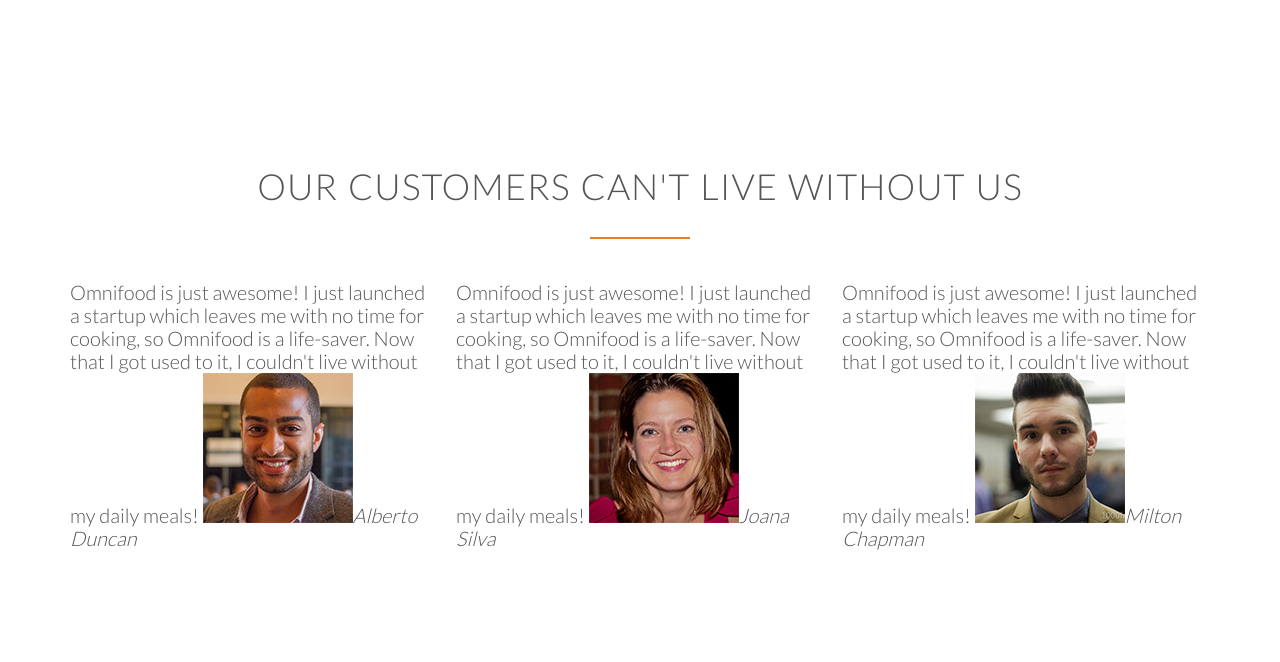
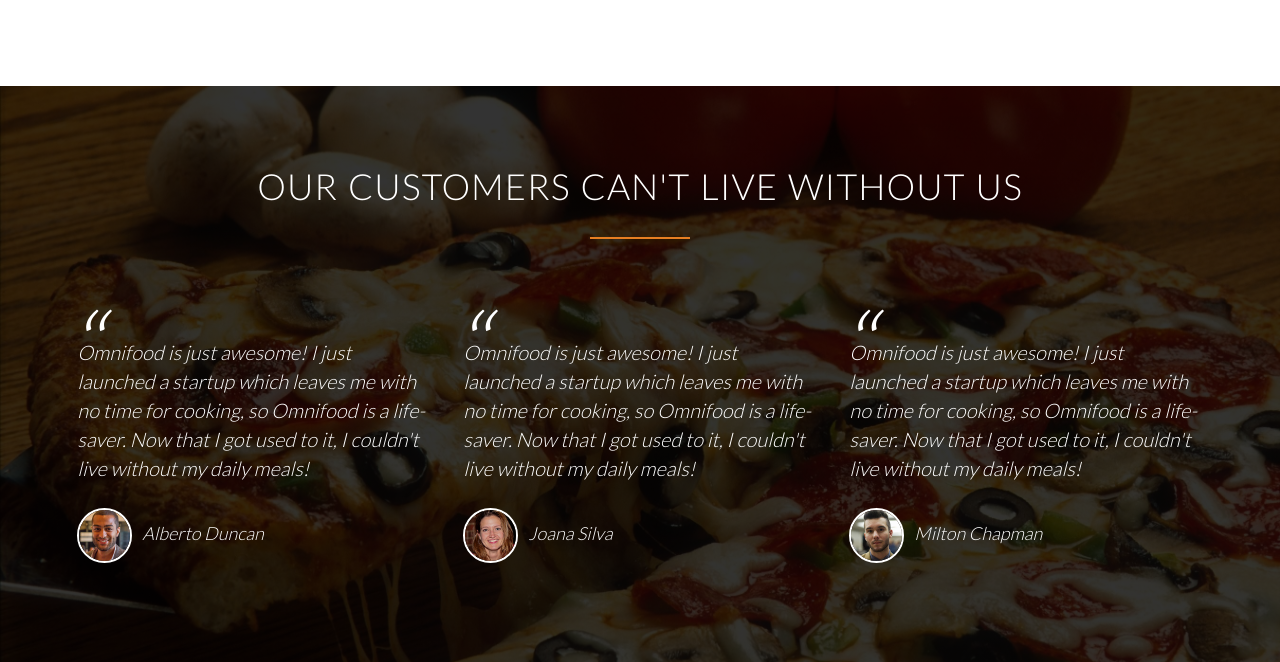
Before and after one commit to MrRudRud/Design-Web-Design-with-HTML5-CSS3-, a plain HTML site: page index.html in a window 1280 px wide. Shown: the part 3369-4031 px from the top of the page. Before the commit the page ends 4010 px from the top, so only its background shows below. Drawn offline with nearby package versions, Linux system fonts and the light colour scheme; a script that the page names is missing; files whose address does not match are found by name.

Commit message:
051-building-the-customer-testimonial-section-part-1

```diff
--- a/resources/css/style.css
+++ b/resources/css/style.css
@@ -231,6 +231,7 @@ a:active {
 header {
     background-image: linear-gradient(rgba(0, 0, 0, 0.7), rgba(0, 0, 0, 0.7)), url('img/hero.jpg');
     background-size: cover;
+    background-attachment: fixed;
     background-position: center;
     height: 100vh;
 }
@@ -391,3 +392,49 @@ header {
 .city-feature {
     margin-bottom: 5px;
 }
+
+
+/* --------------------------- */
+
+/* TESTIMONIALS */
+
+/* --------------------------- */
+
+.section-testimonials {
+    background-image: linear-gradient(rgba(0, 0, 0, 0.8), rgba(0, 0, 0, 0.8)), url(img/back-customers.jpg);
+    background-size: cover;
+    color: #fff;
+    background-attachment: fixed;
+}
+
+blockquote {
+    padding: 2%;
+    font-style: italic;
+    line-height: 145%;
+    position: relative;
+    margin-top: 50px;
+}
+
+blockquote:before {
+    /* ISO quote */
+    content: "\201C";
+    font-size: 500%;
+    display: block;
+    position: absolute;
+    top: 0;
+    left: -5px;
+}
+
+cite {
+    font-size: 90%;
+    margin-top: 25px;
+    display: block;
+}
+
+cite img {
+    height: 55px;
+    border: 2px solid #fff;
+    border-radius: 50%;
+    margin-right: 10px;
+    vertical-align: middle;
+}
```
Also changed, not shown: index.html (+0 -26 lines).
